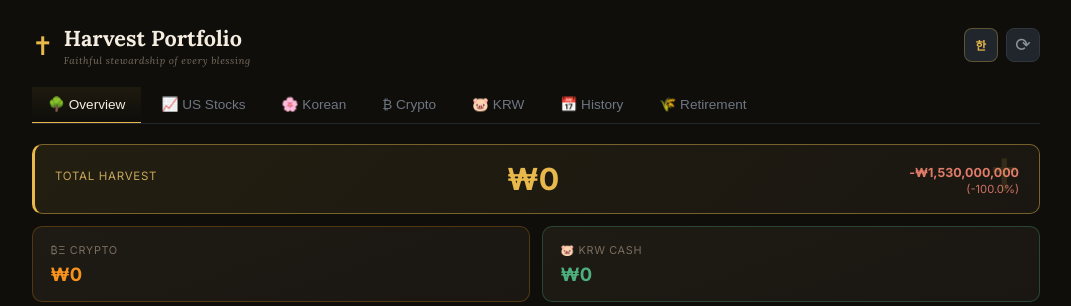
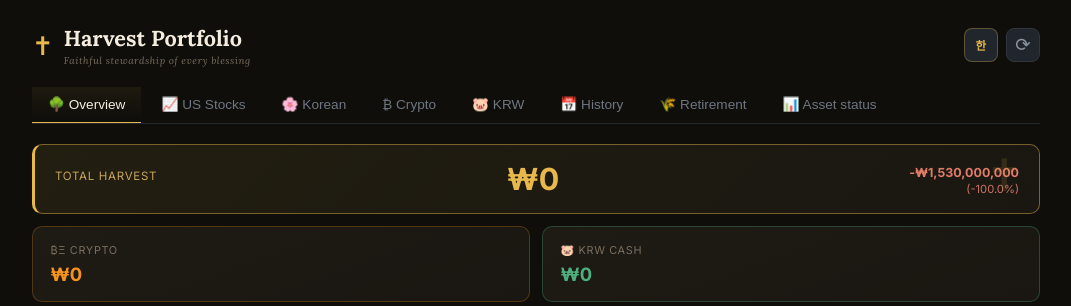
Before and after one commit to melisan/BTCtracker, a Flask app: page / in a window 1280 px wide. Shown: the top 306 px of the page, without its empty margins (104-1175 px from the left). Run offline with Flask 3, Linux system fonts and the light colour scheme; data that the repository does not hold is empty; some libraries are stand-ins or nearby versions.

Commit message:
Add Asset status tab after Retirement

```diff
--- a/static/js/app.js
+++ b/static/js/app.js
@@ -43,6 +43,7 @@
     tab_total: "🌳 Overview",   tab_us: "📈 US Stocks",
     tab_korean: "🌸 Korean",    tab_crypto: "₿ Crypto",    tab_krw: "🐷 KRW",
     tab_history: "📅 History",  tab_retirement: "🌾 Retirement",
+    tab_asset_status: "📊 Asset status", h2_asset_status: "Asset status",
     scard_total: "Total Harvest",  scard_btc: "₿ Bitcoin",  scard_eth: "Ξ Ethereum",
     scard_us: "📈 US Stocks",   scard_korean: "🌸 Korean",  scard_krw: "🐷 KRW Cash",
     chart_alloc: "Harvest Allocation",  chart_growth: "Growth Over Time 🌳",
@@ -108,6 +109,7 @@
     tab_total: "🌳 개요",         tab_us: "📈 미국 주식",
     tab_korean: "🌸 한국 주식",   tab_crypto: "₿ 암호화폐",  tab_krw: "🐷 원화",
     tab_history: "📅 이력",       tab_retirement: "🌾 은퇴",
+    tab_asset_status: "📊 자산 현황", h2_asset_status: "자산 현황",
     scard_total: "총 자산",       scard_btc: "₿ 비트코인",   scard_eth: "Ξ 이더리움",
     scard_us: "📈 미국 주식",     scard_korean: "🌸 한국 주식", scard_krw: "🐷 원화 현금",
     chart_alloc: "자산 배분",     chart_growth: "성장 추이 🌳",
--- a/templates/index.html
+++ b/templates/index.html
@@ -37,6 +37,7 @@
     <button class="tab-btn" data-tab="krw" data-i18n="tab_krw">🐷 KRW</button>
     <button class="tab-btn" data-tab="history" data-i18n="tab_history">📅 History</button>
     <button class="tab-btn" data-tab="retirement" data-i18n="tab_retirement">🌾 Retirement</button>
+    <button class="tab-btn" data-tab="asset-status" data-i18n="tab_asset_status">📊 Asset status</button>
   </nav>
 
   <!-- ── TOTAL TAB ── -->
@@ -588,6 +589,10 @@
 
   </div>
 
+  <div id="tab-asset-status" class="tab-panel hidden">
+    <h2 data-i18n="h2_asset_status">Asset status</h2>
+  </div>
+
   <footer class="app-footer">
     <span class="footer-cross">✝</span>
     <p class="footer-verse" data-i18n="footer_verse">"The blessing of the LORD brings wealth, and He adds no trouble to it."</p>
```
